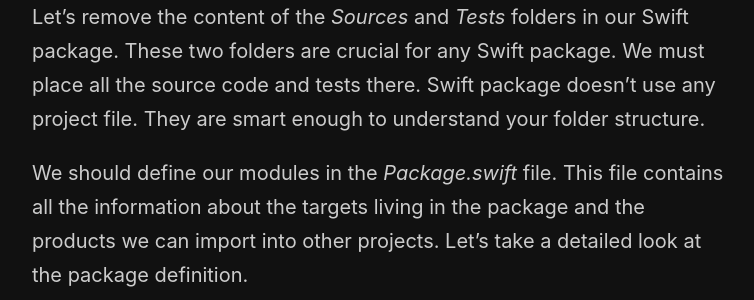
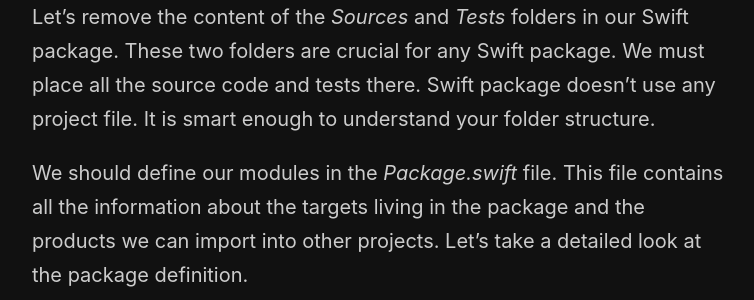
Before and after one commit to mecid/mecid.github.io, a Jekyll site: the page built from _posts/2022-01-12-microapps-architecture-in-swift-spm-basics.md, in a window 1280 px wide and 900 px high, scrolled down 1605 px. Shown: the part 255-555 px from the top of the window, without its empty margins (258-1012 px from the left). Built offline with Jekyll 4.4.1, drawn with Linux system fonts in a browser that asks for light colours.

Commit message:
another typo fixed in micro apps post

```diff
--- a/_posts/2022-01-12-microapps-architecture-in-swift-spm-basics.md
+++ b/_posts/2022-01-12-microapps-architecture-in-swift-spm-basics.md
@@ -19,7 +19,7 @@
 
 ![Swift-Package-Manager-Project](/public/spm-project.png)
 
-Let's remove the content of the *Sources* and *Tests* folders in our Swift package. These two folders are crucial for any Swift package. We must place all the source code and tests there. Swift package doesn't use any project file. They are smart enough to understand your folder structure.
+Let's remove the content of the *Sources* and *Tests* folders in our Swift package. These two folders are crucial for any Swift package. We must place all the source code and tests there. Swift package doesn't use any project file. It is smart enough to understand your folder structure.
 
 We should define our modules in the *Package.swift* file. This file contains all the information about the targets living in the package and the products we can import into other projects. Let's take a detailed look at the package definition.
 
```
